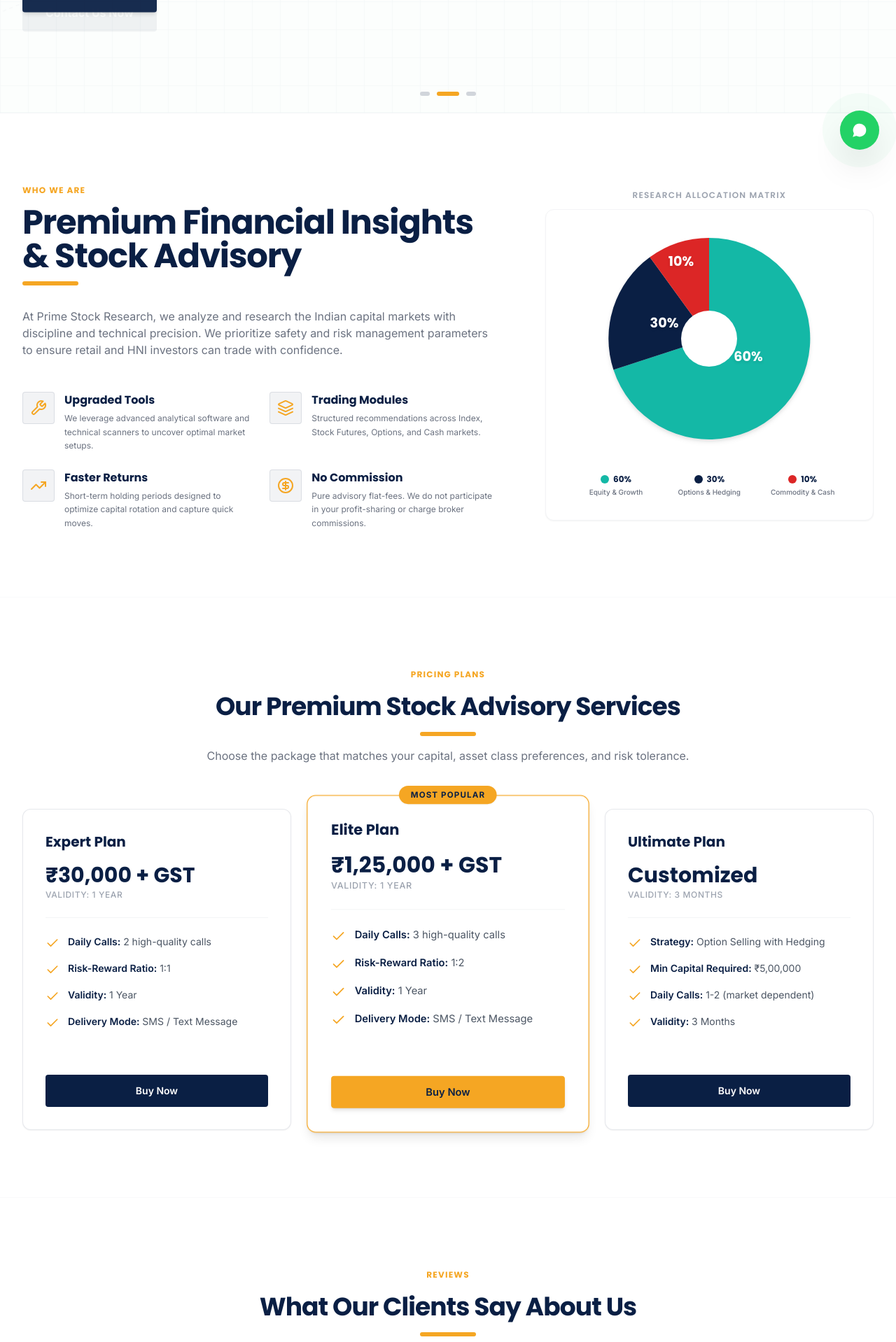
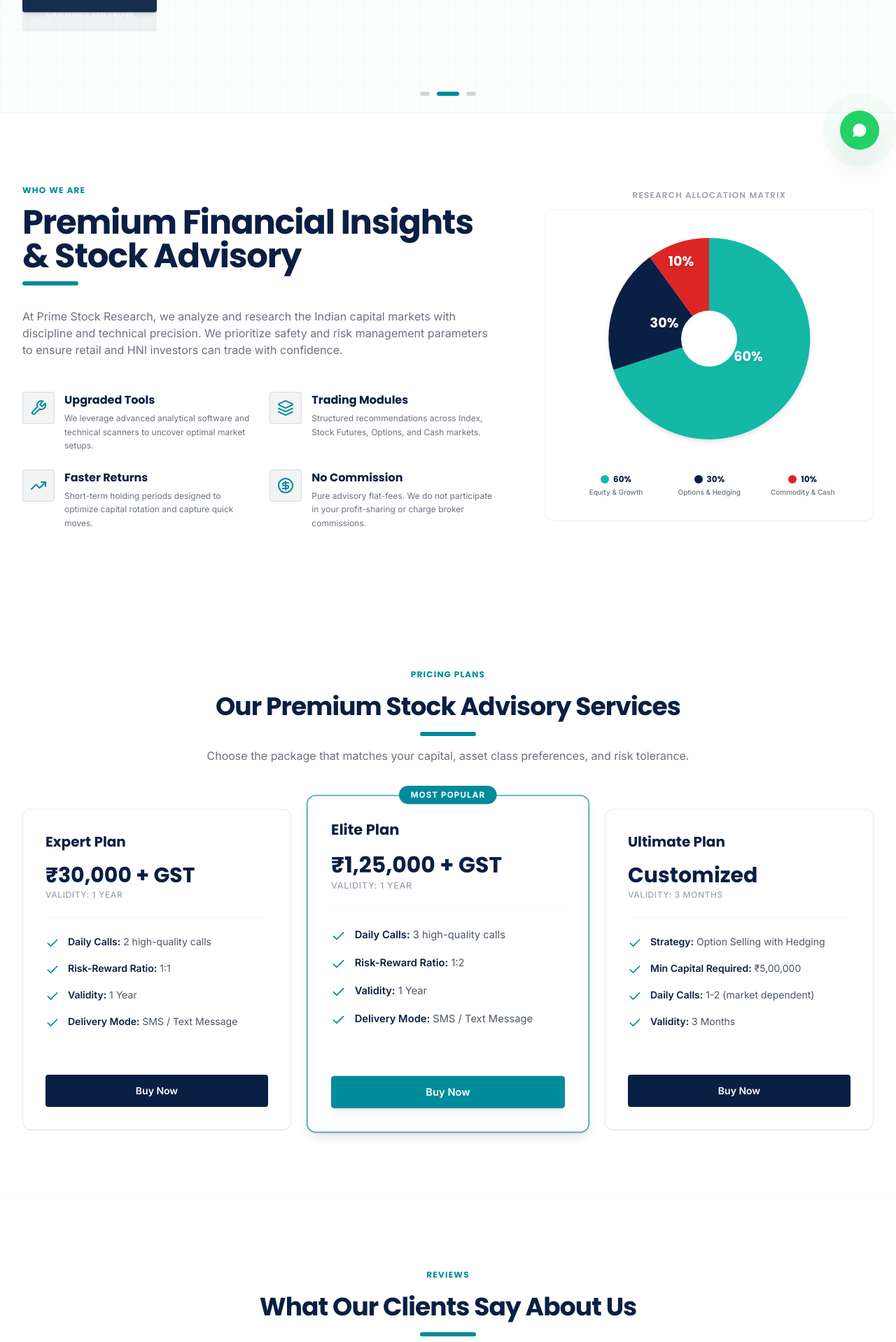
Before and after one commit to primestockresearch/primestockresearch.com, a Next.js app: page / in a window 1280 px wide. Shown: the part 562-2480 px from the top of the page at 70% size. Built offline with nearby package versions, Linux system fonts and the light colour scheme.

Commit message:
style: update layout colors to 60-30-10 palette and clear office address details

```diff
--- a/src/app/page.js
+++ b/src/app/page.js
@@ -29,22 +29,22 @@ export default function HomePage() {
     {
       title: 'Upgraded Tools',
       desc: 'We leverage advanced analytical software and technical scanners to uncover optimal market setups.',
-      icon: <Wrench className="h-6 w-6 text-gold" />,
+      icon: <Wrench className="h-6 w-6 text-teal" />,
     },
     {
       title: 'Trading Modules',
       desc: 'Structured recommendations across Index, Stock Futures, Options, and Cash markets.',
-      icon: <Layers className="h-6 w-6 text-gold" />,
+      icon: <Layers className="h-6 w-6 text-teal" />,
     },
     {
       title: 'Faster Returns',
       desc: 'Short-term holding periods designed to optimize capital rotation and capture quick moves.',
-      icon: <TrendingUp className="h-6 w-6 text-gold" />,
+      icon: <TrendingUp className="h-6 w-6 text-teal" />,
     },
     {
       title: 'No Commission',
       desc: 'Pure advisory flat-fees. We do not participate in your profit-sharing or charge broker commissions.',
-      icon: <CircleDollarSign className="h-6 w-6 text-gold" />,
+      icon: <CircleDollarSign className="h-6 w-6 text-teal" />,
     },
   ];
 
@@ -121,13 +121,13 @@ export default function HomePage() {
             {/* Left Column - Features */}
             <div className="lg:col-span-7 space-y-8">
               <div className="space-y-3">
-                <span className="text-xs font-bold uppercase tracking-widest text-gold font-poppins">
+                <span className="text-xs font-bold uppercase tracking-widest text-teal font-poppins">
                   Who We Are
                 </span>
                 <h2 className="text-3xl md:text-4xl lg:text-5xl font-bold font-poppins text-navy leading-tight tracking-tight">
                   Premium Financial Insights & Stock Advisory
                 </h2>
-                <div className="h-1.5 w-20 bg-gold rounded-full"></div>
+                <div className="h-1.5 w-20 bg-teal rounded-full"></div>
               </div>
               <p className="text-sm md:text-base text-gray-500 leading-relaxed">
                 At Prime Stock Research, we analyze and research the Indian capital markets with discipline and technical precision. We prioritize safety and risk management parameters to ensure retail and HNI investors can trade with confidence.
@@ -170,13 +170,13 @@ export default function HomePage() {
 
           {/* Section Header */}
           <div className="text-center max-w-3xl mx-auto space-y-4 mb-16">
-            <span className="text-xs font-bold uppercase tracking-widest text-gold font-poppins">
+            <span className="text-xs font-bold uppercase tracking-widest text-teal font-poppins">
               Pricing Plans
             </span>
             <h2 className="text-3xl md:text-4xl font-bold font-poppins text-navy tracking-tight">
               Our Premium Stock Advisory Services
             </h2>
-            <div className="h-1.5 w-20 bg-gold rounded-full mx-auto"></div>
+            <div className="h-1.5 w-20 bg-teal rounded-full mx-auto"></div>
             <p className="text-sm md:text-base text-gray-500 leading-relaxed">
               Choose the package that matches your capital, asset class preferences, and risk tolerance.
             </p>
@@ -189,12 +189,12 @@ export default function HomePage() {
                 key={index}
                 className={`bg-white rounded-xl border flex flex-col justify-between transition-all duration-300 relative ${
                   plan.featured
-                    ? 'border-gold shadow-lg ring-1 ring-gold/20 scale-105 md:-translate-y-2'
+                    ? 'border-teal shadow-lg ring-1 ring-teal/20 scale-105 md:-translate-y-2'
                     : 'border-navy/10 shadow-sm hover:shadow-md'
                 }`}
               >
                 {plan.featured && (
-                  <span className="absolute -top-3.5 left-1/2 -translate-x-1/2 bg-gold text-navy text-[11px] uppercase font-bold tracking-widest px-4 py-1 rounded-full shadow-sm">
+                  <span className="absolute -top-3.5 left-1/2 -translate-x-1/2 bg-teal text-white text-[11px] uppercase font-bold tracking-widest px-4 py-1 rounded-full shadow-sm">
                     Most Popular
                   </span>
                 )}
@@ -221,7 +221,7 @@ export default function HomePage() {
                   <ul className="space-y-4">
                     {plan.features.map((feat, i) => (
                       <li key={i} className="flex items-start space-x-3 text-sm text-gray-600">
-                        <Check className="h-5 w-5 text-gold shrink-0 mt-0.5" />
+                        <Check className="h-5 w-5 text-teal shrink-0 mt-0.5" />
                         <div>
                           <span className="font-semibold text-navy">{feat.label}:</span>{' '}
                           <span>{feat.value}</span>
@@ -237,8 +237,8 @@ export default function HomePage() {
                     onClick={scrollToContact}
                     className={`w-full py-3 rounded font-semibold text-center text-sm transition-all duration-300 ${
                       plan.featured
-                        ? 'bg-gold hover:bg-gold-light text-navy font-bold shadow-md hover:shadow-lg'
-                        : 'bg-navy hover:bg-navy-light text-white border border-transparent hover:border-gold hover:text-gold'
+                        ? 'bg-teal hover:bg-teal-light text-white font-bold shadow-md hover:shadow-lg'
+                        : 'bg-navy hover:bg-navy-light text-white border border-transparent hover:border-teal hover:text-teal'
                     }`}
                   >
                     Buy Now
@@ -257,13 +257,13 @@ export default function HomePage() {
 
           {/* Section Header */}
           <div className="text-center max-w-3xl mx-auto space-y-4 mb-16">
-            <span className="text-xs font-bold uppercase tracking-widest text-gold font-poppins">
+            <span className="text-xs font-bold uppercase tracking-widest text-teal font-poppins">
               Reviews
             </span>
             <h2 className="text-3xl md:text-4xl font-bold font-poppins text-navy tracking-tight">
               What Our Clients Say About Us
             </h2>
-            <div className="h-1.5 w-20 bg-gold rounded-full mx-auto"></div>
+            <div className="h-1.5 w-20 bg-teal rounded-full mx-auto"></div>
           </div>
 
           {/* Testimonial Cards */}
@@ -277,7 +277,7 @@ export default function HomePage() {
                   {/* Rating */}
                   <div className="flex items-center space-x-1">
                     {[...Array(t.rating)].map((_, i) => (
-                      <Star key={i} className="h-4 w-4 fill-gold text-gold" />
+                      <Star key={i} className="h-4 w-4 fill-teal text-teal" />
                     ))}
                   </div>
                   {/* Text */}
@@ -301,9 +301,9 @@ export default function HomePage() {
       </section>
 
       {/* Info Banner Section */}
-      <section className="bg-navy py-12 text-white border-y border-gold/20">
+      <section className="bg-navy py-12 text-white border-y border-teal/20">
         <div className="max-w-4xl mx-auto px-4 text-center space-y-4">
-          <span className="text-xs font-bold uppercase tracking-widest text-gold font-poppins block">
+          <span className="text-xs font-bold uppercase tracking-widest text-teal font-poppins block">
             💡 Educational Insight
           </span>
           <p className="text-lg md:text-xl font-medium font-poppins leading-relaxed">
@@ -322,33 +322,19 @@ export default function HomePage() {
             {/* Contact Details Column */}
             <div className="lg:col-span-5 space-y-8">
               <div className="space-y-3">
-                <span className="text-xs font-bold uppercase tracking-widest text-gold font-poppins">
+                <span className="text-xs font-bold uppercase tracking-widest text-teal font-poppins">
                   Get In Touch
                 </span>
                 <h2 className="text-3xl md:text-4xl font-bold font-poppins text-navy tracking-tight">
                   Reach Out To Our Experts
                 </h2>
-                <div className="h-1.5 w-20 bg-gold rounded-full"></div>
+                <div className="h-1.5 w-20 bg-teal rounded-full"></div>
               </div>
               <p className="text-sm md:text-base text-gray-500 leading-relaxed">
                 Have questions about our packages or regulatory guidelines? Contact us directly and our representative will guide you through our research methodology.
               </p>
 
               <div className="space-y-6 pt-4">
-                <div className="flex items-start space-x-4">
-                  <div className="p-3 bg-navy/5 border border-navy/10 rounded-full text-navy shrink-0 mt-0.5">
-                    <MapPin className="h-5 w-5" />
-                  </div>
-                  <div>
-                    <h4 className="font-bold text-navy font-poppins text-sm uppercase tracking-wider mb-1">
-                      Our Office Address
-                    </h4>
-                    <p className="text-sm text-gray-600 leading-relaxed">
-                      Office No. 104, 1st Floor, Capital Plaza, Bandra East, Mumbai, Maharashtra 400051
-                    </p>
-                  </div>
-                </div>
-
                 <div className="flex items-start space-x-4">
                   <div className="p-3 bg-navy/5 border border-navy/10 rounded-full text-navy shrink-0">
                     <Mail className="h-5 w-5" />
@@ -357,7 +343,7 @@ export default function HomePage() {
                     <h4 className="font-bold text-navy font-poppins text-sm uppercase tracking-wider mb-1">
                       Email Us
                     </h4>
-                    <a href="mailto:info@primestockresearch.com" className="text-sm text-gold font-semibold hover:underline">
+                    <a href="mailto:info@primestockresearch.com" className="text-sm text-teal font-semibold hover:underline">
                       info@primestockresearch.com
                     </a>
                   </div>
@@ -371,7 +357,7 @@ export default function HomePage() {
                     <h4 className="font-bold text-navy font-poppins text-sm uppercase tracking-wider mb-1">
                       Call Support
                     </h4>
-                    <a href="tel:+919999999999" className="text-sm text-gold font-semibold hover:underline">
+                    <a href="tel:+919999999999" className="text-sm text-teal font-semibold hover:underline">
                       +91-9999999999
                     </a>
                   </div>
--- a/tailwind.config.js
+++ b/tailwind.config.js
@@ -13,10 +13,20 @@ module.exports = {
           DEFAULT: '#0A1F44',
           dark: '#051024',
         },
+        teal: {
+          light: '#00a2b5',
+          DEFAULT: '#008B9B',
+          dark: '#007380',
+        },
+        accentRed: {
+          light: '#ff4d6a',
+          DEFAULT: '#FF2A4B',
+          dark: '#d91433',
+        },
         gold: {
-          light: '#f7b84b',
-          DEFAULT: '#F5A623',
-          dark: '#cf8611',
+          light: '#00a2b5',
+          DEFAULT: '#008B9B',
+          dark: '#007380',
         },
       },
       fontFamily: {
```
Also changed, not shown: src/app/complaint-redressal/page.js (+14 -14 lines), src/app/contact-us/page.js (+8 -37 lines), src/components/Footer.js (+21 -27 lines).
